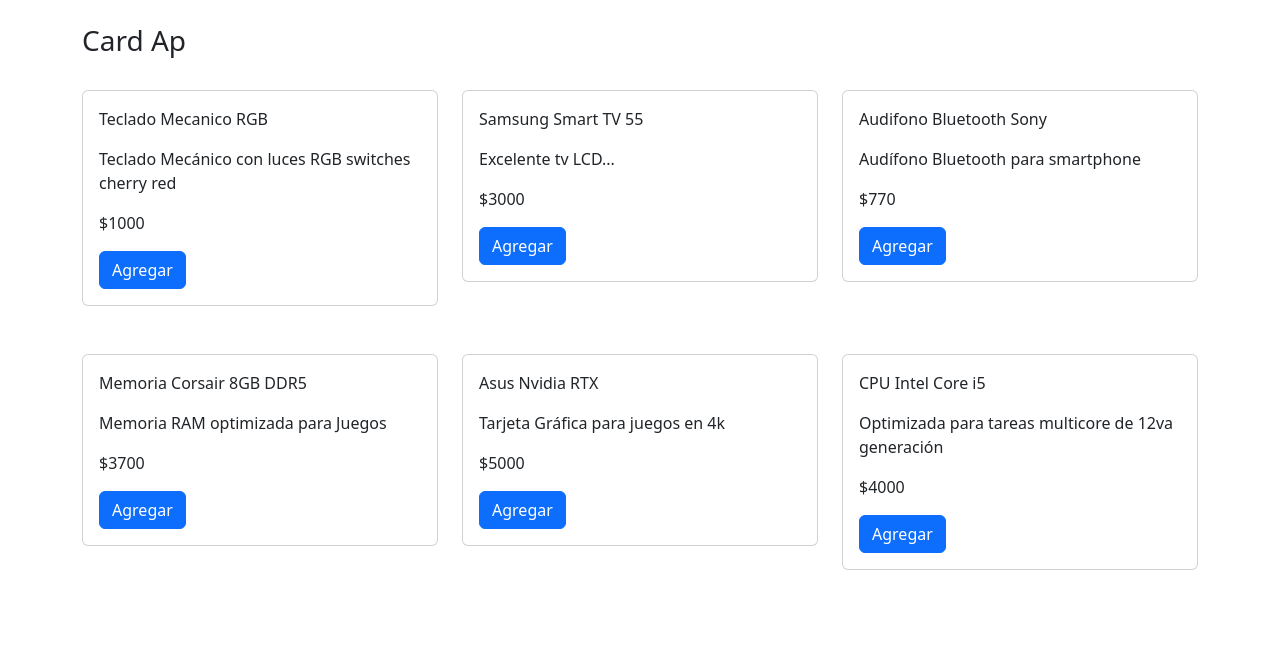
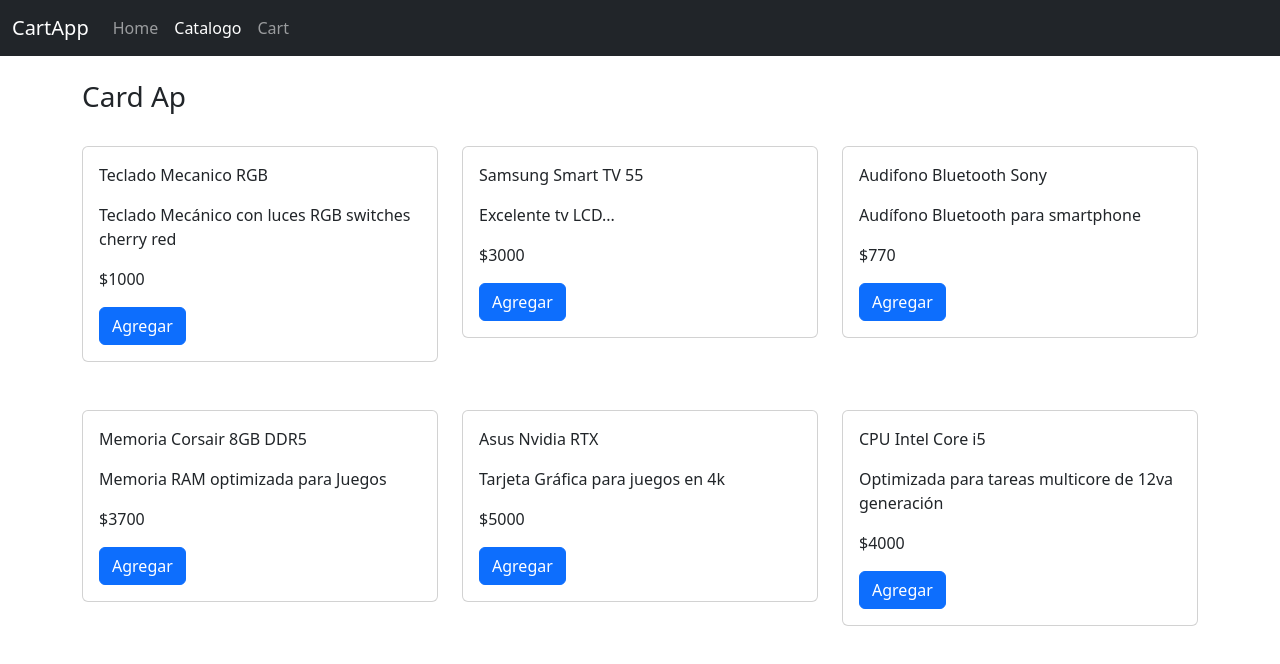
Before and after one commit to JoseCaos1/card-app-react, a React (Vite) app: page /catalog in a window 1280 px wide. Shown: the top 664 px of the page. Built offline with nearby package versions, Linux system fonts and the light colour scheme.

Commit message:
Agregamos menu de navegacion

```diff
--- a/index.html
+++ b/index.html
@@ -10,5 +10,7 @@
   <body>
     <div id="root"></div>
     <script type="module" src="/src/main.jsx"></script>
+    <script src="https://cdn.jsdelivr.net/npm/@popperjs/core@2.11.8/dist/umd/popper.min.js" integrity="sha384-I7E8VVD/ismYTF4hNIPjVp/Zjvgyol6VFvRkX/vR+Vc4jQkC+hVqc2pM8ODewa9r" crossorigin="anonymous"></script>
+    <script src="https://cdn.jsdelivr.net/npm/bootstrap@5.3.2/dist/js/bootstrap.min.js" integrity="sha384-BBtl+eGJRgqQAUMxJ7pMwbEyER4l1g+O15P+16Ep7Q9Q+zqX6gSbd85u4mG4QzX+" crossorigin="anonymous"></script>
   </body>
 </html>
--- a/src/CardApp.jsx
+++ b/src/CardApp.jsx
@@ -1,6 +1,7 @@
 import {Navigate, Route, Routes} from 'react-router-dom';
 import {CardView} from './components/CardView';
 import {CatalogView} from './components/CatalogView';
+import {Navbar} from './components/Navbar';
 import {useItemCart} from './hooks/useItemsCart';
 
 const CardApp=()=>{
@@ -9,6 +10,7 @@
 
   return(
     <>
+      <Navbar/>
       <div className="container my-4">
         <h3>Card Ap</h3>
         <Routes>
--- /dev/null
+++ b/src/components/Navbar.jsx
@@ -0,0 +1,30 @@
+import React, { useState } from 'react';
+import {NavLink} from 'react-router-dom';
+
+export const Navbar = () => {
+  return (
+    <>
+      <nav className="navbar navbar-expand-lg navbar-dark bg-dark">
+        <div className="container-fluid">
+          <a className="navbar-brand" href="#">CartApp</a>
+          <button className="navbar-toggler" type="button" data-bs-toggle="collapse" data-bs-target="#navbarNav" aria-controls="navbarNav" aria-expanded="false" aria-label="Toggle navigation">
+            <span className="navbar-toggler-icon"></span>
+          </button>
+          <div className="collapse navbar-collapse" id="navbarNav">
+            <ul className="navbar-nav">
+              <li className="nav-item">
+                <NavLink className={'nav-link'} to="/">Home</NavLink>
+              </li>
+              <li className="nav-item">
+                <NavLink className={'nav-link'} to="/catalog">Catalogo</NavLink>
+              </li>
+              <li className="nav-item">
+                <NavLink className={'nav-link'} to="/cart">Cart</NavLink>
+              </li>
+            </ul>
+          </div>
+        </div>
+      </nav>
+    </>
+  );
+}
```
